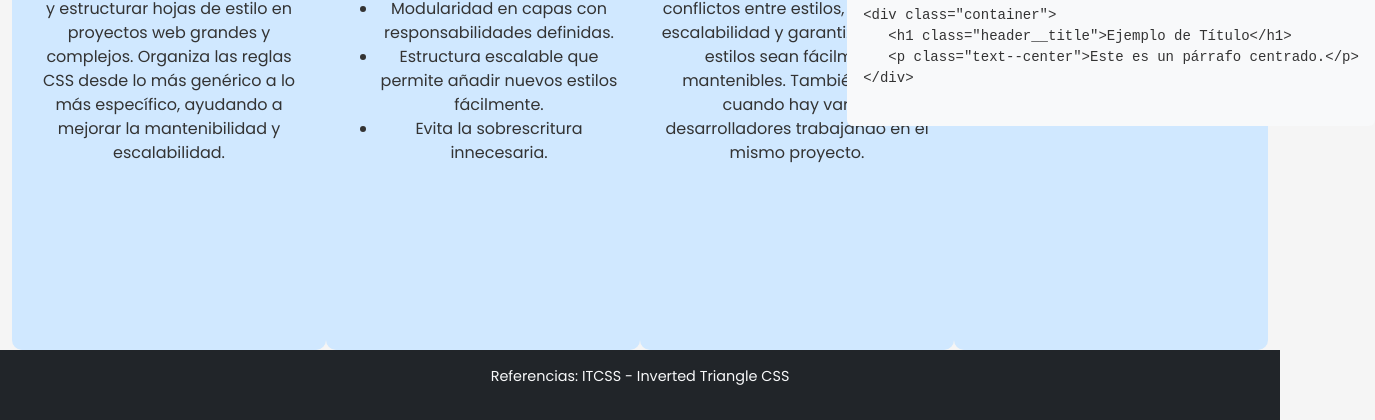
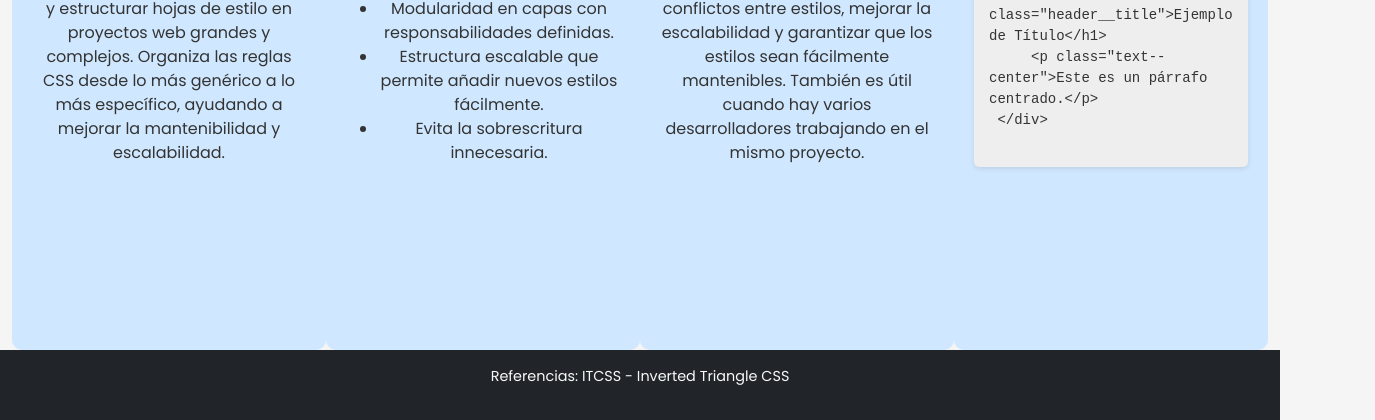
Before and after one commit to AxelPriet/Metodologia_ITCSS, a plain HTML site: page index.html in a window 1280 px wide. Shown: the part 380-800 px from the top of the page, 1375 px wide, since content can reach past the window. Drawn offline with nearby package versions, Linux system fonts and the light colour scheme.

Commit message:
Arreglos finales
Arreglo de la section ejemplos

```diff
--- a/CSS/index.css
+++ b/CSS/index.css
@@ -73,13 +73,27 @@ main {
     font-size: 1rem;
 }
 
+.content__section {
+    display: flex;
+    flex-direction: column;
+    justify-content: center;
+    align-items: center;
+    padding: 20px; /* Añadir algo de espacio alrededor */
+}
+
 .section__code {
     font-family: 'Courier New', monospace;
     background-color: #eee;
     padding: 15px;
     border-radius: 5px;
     text-align: left;
+    width: 100%; /* Asegura que el código ocupe el ancho completo de la sección */
+    overflow-x: auto; /* Permite el desplazamiento horizontal si el contenido es demasiado largo */
+    box-shadow: 0 2px 5px rgba(0, 0, 0, 0.1); /* Sombra opcional para mejorar la visibilidad */
+    white-space: pre-wrap; /* Permite que el texto se ajuste a la línea */
+    word-wrap: break-word; /* Rompe las palabras largas para ajustarse */
 }
+
 
 /* Footer */
 .footer {
--- a/index.html
+++ b/index.html
@@ -55,13 +55,16 @@
             <!-- Ejemplo de uso -->
             <section class="content__section flex-item">
                 <h2 class="section__title">Ejemplo de Uso</h2>
-                <pre class="section__code bg-light p-3 rounded">
+                <div style="flex: 1; display: flex; justify-content: center; align-items: center; width: 100%;">
+                    <pre class="section__code">
 &lt;div class="container"&gt;
-   &lt;h1 class="header__title"&gt;Ejemplo de Título&lt;/h1&gt;
-   &lt;p class="text--center"&gt;Este es un párrafo centrado.&lt;/p&gt;
-&lt;/div&gt;
-                </pre>
+      &lt;h1 class="header__title"&gt;Ejemplo de Título&lt;/h1&gt;
+     &lt;p class="text--center"&gt;Este es un párrafo centrado.&lt;/p&gt;
+ &lt;/div&gt;
+                    </pre>
+                </div>
             </section>
+
         </div>
     </main>
 
```
